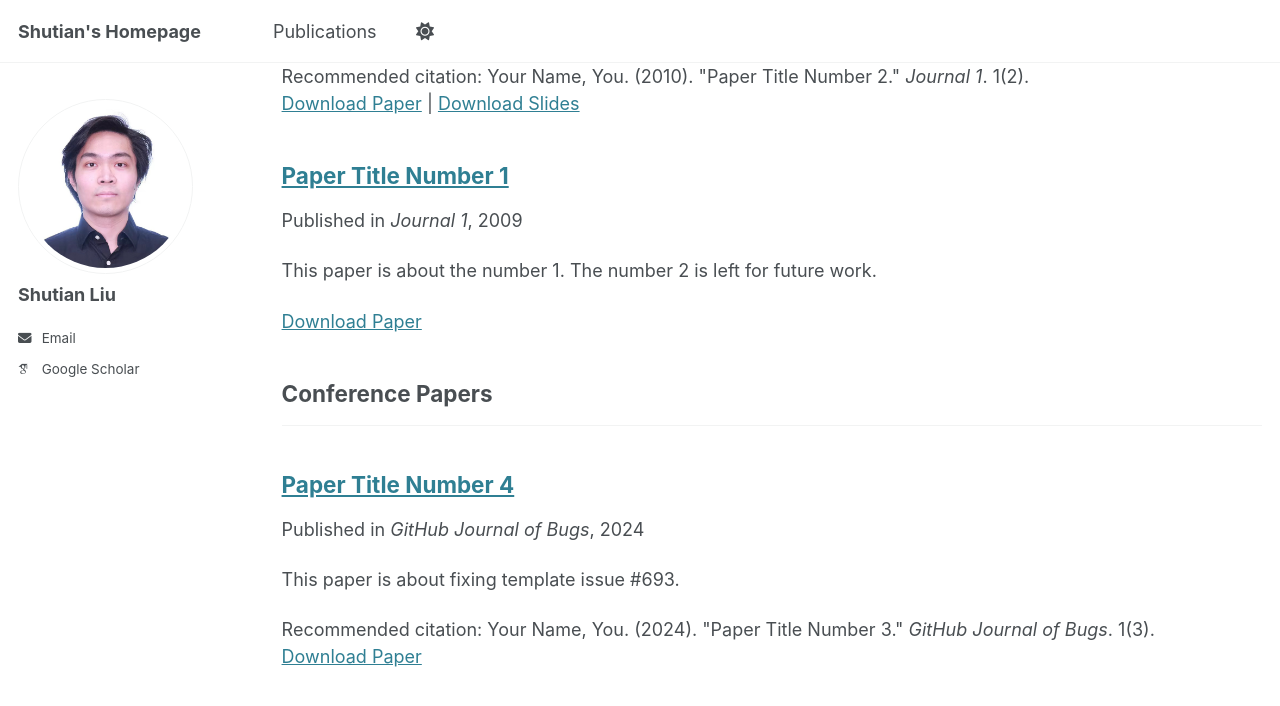
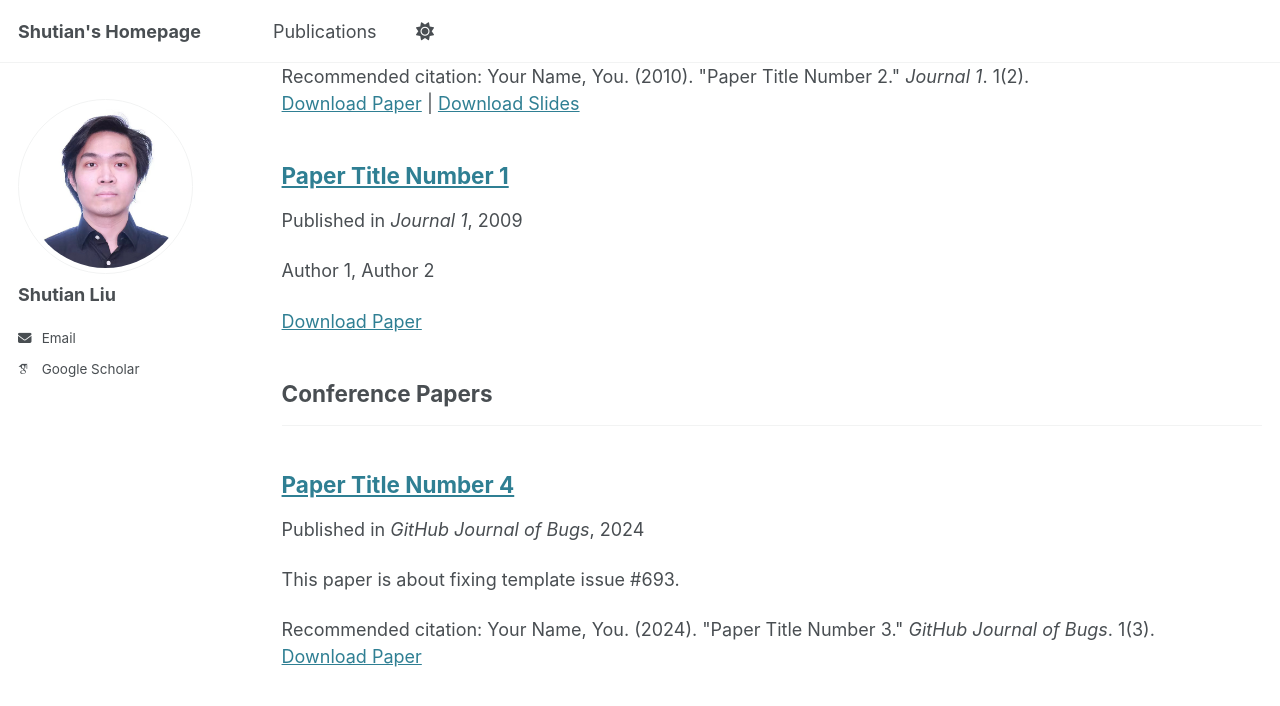
Before and after one commit to ShutianLiu31/shutianliu31.github.io, a Jekyll site: the page built from _pages/publications.html, in a window 1280 px wide and 900 px high, scrolled down 659 px. Shown: the top 706 px of the window. Built offline with Jekyll 4.4.1, drawn with Linux system fonts in a browser that asks for light colours; some web fonts are replaced.

Commit message:
Update 2009-10-01-paper-title-number-1.md

```diff
--- a/_publications/2009-10-01-paper-title-number-1.md
+++ b/_publications/2009-10-01-paper-title-number-1.md
@@ -3,7 +3,7 @@ title: "Paper Title Number 1"
 collection: publications
 category: manuscripts
 permalink: /publication/2009-10-01-paper-title-number-1
-excerpt: 'This paper is about the number 1. The number 2 is left for future work.'
+excerpt: 'Author 1, Author 2'
 date: 2009-10-01
 venue: 'Journal 1'
 #slidesurl: 'http://academicpages.github.io/files/slides1.pdf'
```
